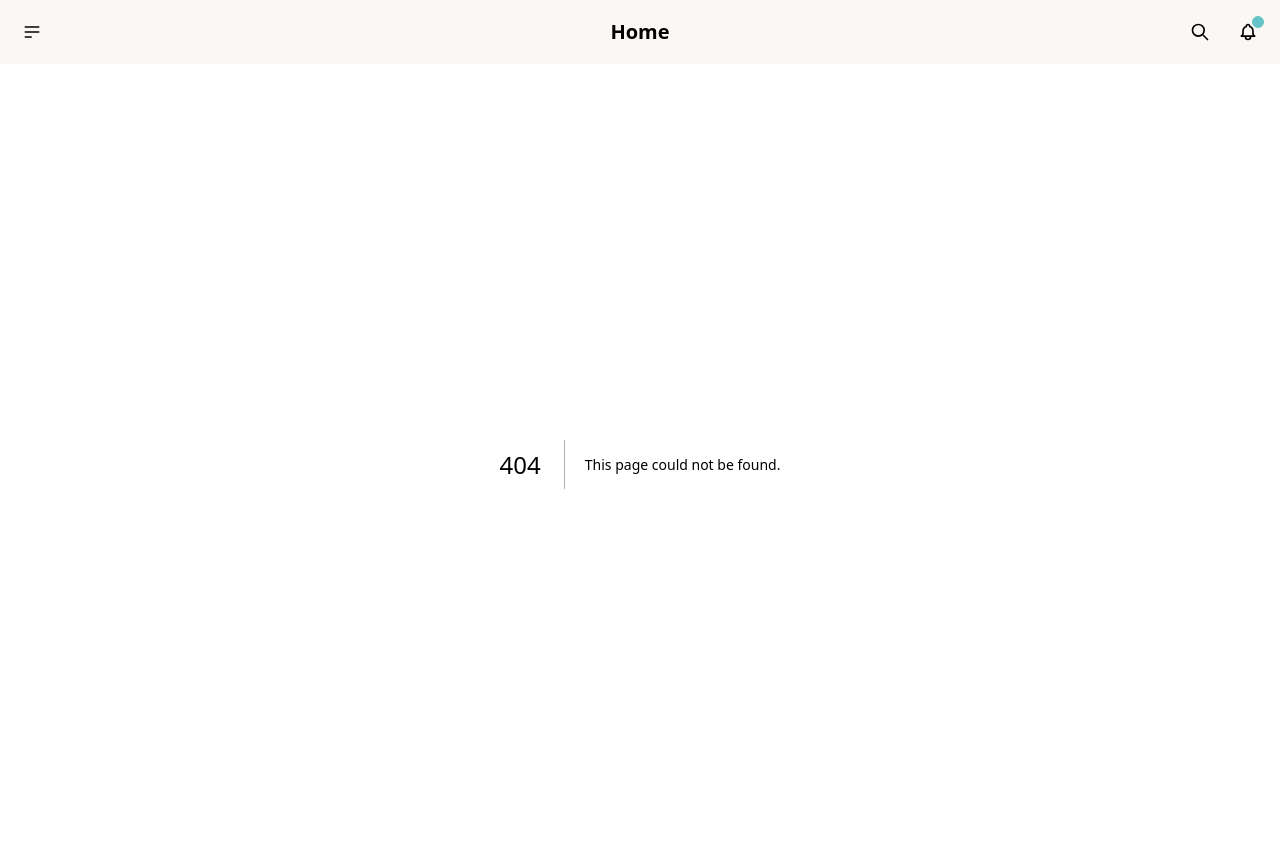
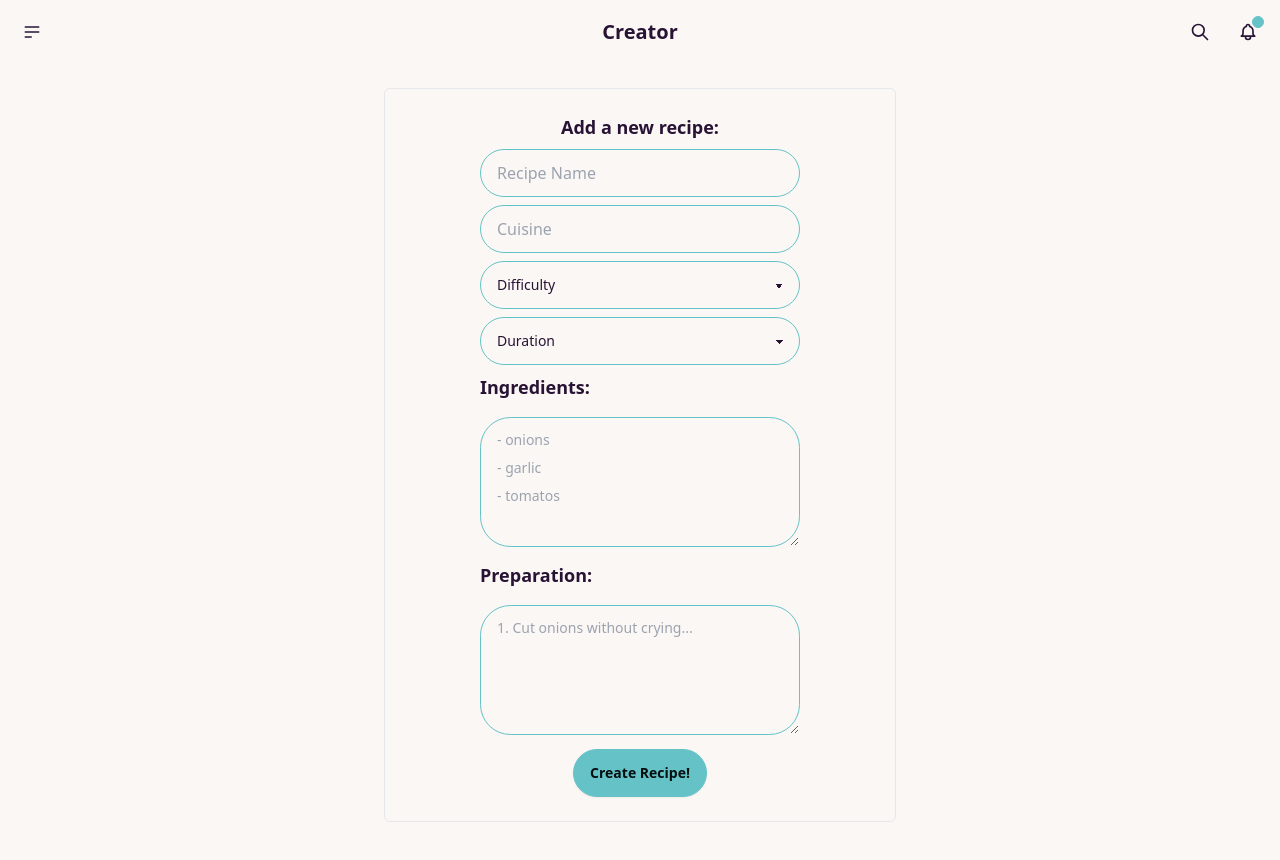
Before and after one commit to niehaus-alexander/Recipe-generator, a Next.js app: page /Creator in a window 1280 px wide. Before the commit this address had no page. Shown: the top 860 px of the page. Built offline with nearby package versions, Linux system fonts and the light colour scheme.

Commit message:
add submit function to form

```diff
--- a/src/components/CardList.jsx
+++ b/src/components/CardList.jsx
@@ -4,10 +4,10 @@ const CardList = ({ recipes }) => {
   return (
     <div className="max-w-screen-lg mx-auto">
       <ul className="flex justify-center flex-row items-center mt-5 flex-wrap">
-        {recipes.map((item) => {
+        {recipes.map((recipe) => {
           return (
-            <li key={item}>
-              <Card data={item} />
+            <li key={recipe.id}>
+              <Card data={recipe} />
             </li>
           );
         })}
--- a/src/components/Navbar.jsx
+++ b/src/components/Navbar.jsx
@@ -8,10 +8,10 @@ const Navbar = () => {
     switch (path) {
       case "/myRecipes":
         return "My Recipes";
-      case "/recipeIdeas":
-        return "Recipe Ideas";
-      case "/recipeCreator":
-        return "Recipe Creator";
+      case "/Inspiration":
+        return "Inspiration";
+      case "/Creator":
+        return "Creator";
       case "/randomRecipePicker":
         return "Random Recipe Picker";
       default:
@@ -49,10 +49,10 @@ const Navbar = () => {
               <Link href="/myRecipes">My Recipes</Link>
             </li>
             <li>
-              <Link href="/recipeIdeas">Recipe Ideas</Link>
+              <Link href="/Inspiration">Inspiration</Link>
             </li>
             <li>
-              <Link href="/recipeCreator">Recipe Creator</Link>
+              <Link href="/Creator">Creator</Link>
             </li>
             <li>
               <Link href="/randomRecipePicker">Random Recipe Picker</Link>
--- a/src/components/RecipeForm.jsx
+++ b/src/components/RecipeForm.jsx
@@ -1,11 +1,24 @@
 const RecipeForm = () => {
+  function handleSubmit(event) {
+    event.preventDefault();
+
+    const formData = new FormData(event.target);
+    const data = Object.fromEntries(formData);
+    console.log(data);
+  }
+
   return (
     <div className="max-w-screen-lg mx-auto flex justify-center items-center">
-      <form className="border border-solid flex flex-col justify-center items-center w-1/2 gap-2 m-6 p-6 rounded-md">
+      <form
+        onSubmit={handleSubmit}
+        className="border border-solid flex flex-col justify-center items-center w-1/2 gap-2 m-6 p-6 rounded-md"
+      >
         <legend className="text-neutral text-lg font-semibold">
           Add a new recipe:
         </legend>
         <input
+          name="name"
+          id="name"
           type="text"
           placeholder="Recipe Name"
           className="input input-bordered input-primary w-full max-w-xs"
@@ -13,23 +26,31 @@ const RecipeForm = () => {
         />
 
         <input
+          name="cuisine"
+          id="cuisine"
           type="text"
           placeholder="Cuisine"
           className="input input-bordered input-primary w-full max-w-xs"
         />
-        <select className="select select-primary w-full max-w-xs">
-          <option disabled selected>
-            Difficulty
-          </option>
+        <select
+          defaultValue={"Difficulty"}
+          className="select select-primary w-full max-w-xs"
+          name="difficulty"
+          id="difficulty"
+        >
+          <option disabled>Difficulty</option>
           <option>easy</option>
           <option>moderate</option>
           <option>hard</option>
         </select>
 
-        <select className="select select-primary w-full max-w-xs">
-          <option disabled selected>
-            Duration
-          </option>
+        <select
+          defaultValue={"Duration"}
+          className="select select-primary w-full max-w-xs"
+          name="duration"
+          id="duration"
+        >
+          <option disabled>Duration</option>
           <option>~ 15 min.</option>
           <option>~ 30 min.</option>
           <option>~ 45 min.</option>
@@ -40,6 +61,8 @@ const RecipeForm = () => {
         <div className="w-full max-w-xs">
           <h3 className="text-lg font-semibold mb-4 ">Ingredients:</h3>
           <textarea
+            name="ingredients"
+            id="ingredients"
             rows={4}
             className="textarea textarea-primary w-full max-w-xs"
             placeholder={`- onions\n- garlic\n- tomatos`}
@@ -48,6 +71,8 @@ const RecipeForm = () => {
         <div className="w-full max-w-xs">
           <h3 className="text-lg font-semibold mb-4 ">Preparation:</h3>
           <textarea
+            name="preparation"
+            id="preparation"
             rows={4}
             className="textarea textarea-primary w-full max-w-xs"
             placeholder="1. Cut onions without crying..."
```
Also changed, not shown: src/pages/Creator.js (renamed from src/pages/recipeCreator.js), src/pages/Inspiration.js (renamed from src/pages/recipeIdeas.js).
